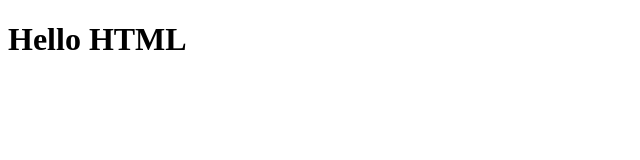
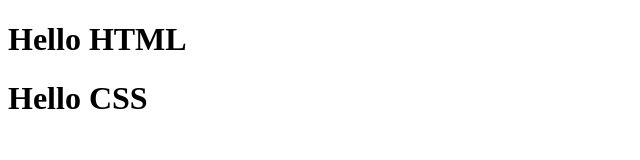
Before and after one commit to Iqbalhossen07/test-1, a plain HTML site: page index.html in a window 1280 px wide. Shown: the whole page, without its empty margins (0-640 px from the left). Drawn offline with Linux system fonts and the light colour scheme.

```diff
--- a/index.html
+++ b/index.html
@@ -7,5 +7,6 @@
 </head>
 <body>
     <h1>Hello HTML </h1>
+    <h1>Hello CSS </h1>
 </body>
 </html>
```
